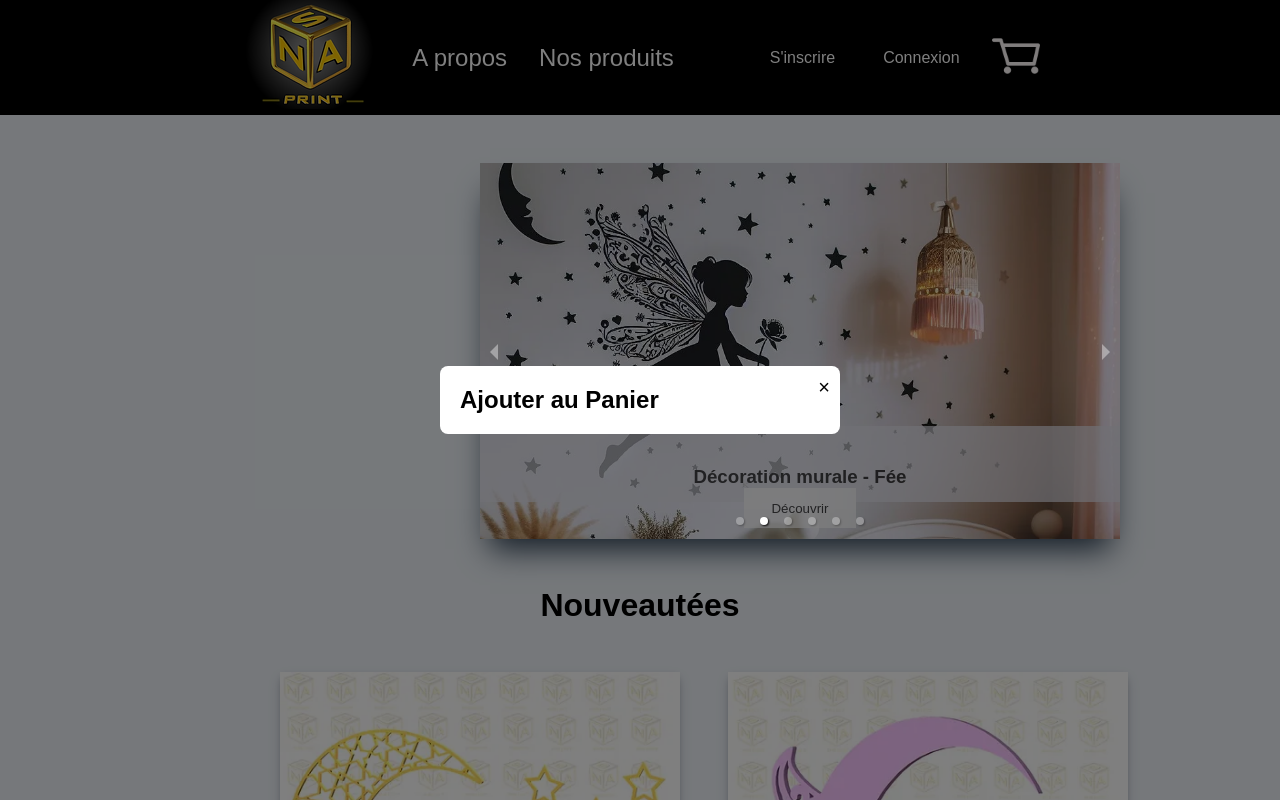
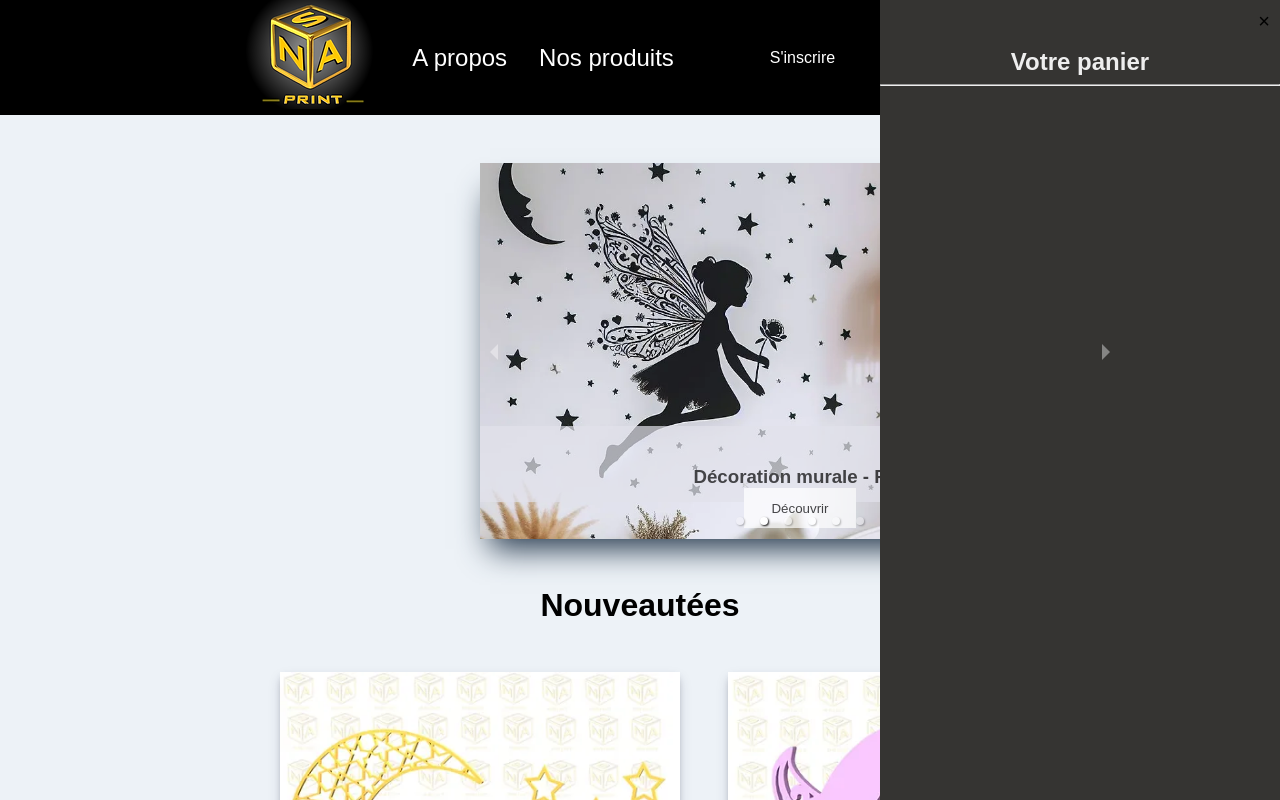
Before and after one commit to AbdelDjalilH/NasPrint_V2, a React (Vite) app in the folder frontend/: page / in a window 1280 px wide. Both pictures are taken after a click on the element 1015 px from the left and 57 px from the top of the page. Shown: the top 800 px of the page. Built offline with nearby package versions, Linux system fonts and the light colour scheme.

Commit message:
panier un peu mieux designé

```diff
--- a/frontend/src/components/CartModal.jsx
+++ b/frontend/src/components/CartModal.jsx
@@ -97,26 +97,30 @@ export default function CartModal({ isOpen, onClose, productDetails }) {
         <button className="close-button" onClick={onClose}>
           &times;
         </button>
-        <h2>Ajouter au Panier</h2>
+        <h2>Votre panier</h2>
+        <hr />
         {productDetails && (
-          <div>
+          <div className="product-cart-data">
             <p>{productDetails.product_name}</p>
             <p>Prix : {productDetails.price} €</p>
             <img src={productDetails.image_url} className="img-product-modal" />
-            <div>
-              <label>Quantité :</label>
+            <div></div>
+            <section className="qte-boutons">
+              <label>Quantité </label>
               <input
+                className="qte-input"
                 type="number"
                 value={quantity}
                 onChange={(e) => setQuantity(Math.max(1, e.target.value))}
                 min="1"
               />
-            </div>
+              <button className="remove-btn" onClick={handleRemove}>
+                Supprimer
+              </button>
+            </section>
+            <hr />
             <button className="validate-btn" onClick={handleConfirm}>
-              Valider votre panier
-            </button>
-            <button className="remove-btn" onClick={handleRemove}>
-              Supprimer du panier
+              Valider
             </button>
           </div>
         )}
--- a/frontend/src/styles/cartModal.css
+++ b/frontend/src/styles/cartModal.css
@@ -1,6 +1,6 @@
 /* styles/cartmodal.css */
-.modal-overlay {
-  position: fixed;
+.modal-content {
+  /* position: fixed;
   top: 0;
   left: 0;
   right: 0;
@@ -8,17 +8,48 @@
   background: rgba(0, 0, 0, 0.5);
   display: flex;
   align-items: center;
+  justify-content: center; */
+  width: 400px;
+  background-color: #353432;
+  color: #eee;
+  position: fixed;
+  inset: 0 0 0 auto;
+  /* display: grid;
+  grid-template-rows: 70px 1fr 70px; */
+}
+h2 {
+  display: flex;
   justify-content: center;
+  margin-top: 3rem;
+}
+.product-cart-data {
+  margin-top: 2rem;
+  display: flex;
+  flex-direction: column;
+  align-items: center;
+  gap: 0.5rem;
+}
+.qte-input {
+  width: 3rem;
+}
+.qte-boutons {
+  gap: 0.5rem;
+  display: flex;
+  align-items: center;
+}
+hr {
+  margin-top: 0.5rem;
+  width: 100%;
 }
 
-.modal-content {
+/* .modal-content {
   background: white;
   padding: 20px;
   border-radius: 8px;
   width: 400px;
   max-width: 90%;
   position: relative;
-}
+} */
 
 .close-button {
   position: absolute;
```
